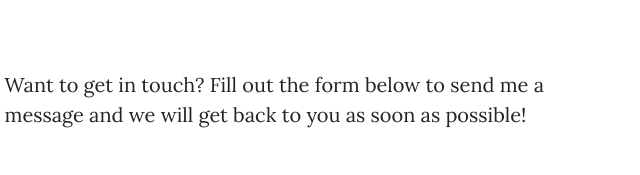
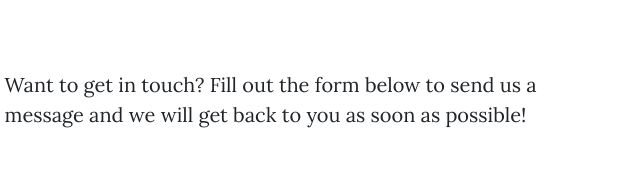
Before and after one commit to emmarcaber/JoMeEm-EPortfolio, a plain HTML site: page contact.html in a window 1280 px wide. Shown: the part 542-717 px from the top of the page, 341-981 px from the left. Drawn offline with nearby package versions, Linux system fonts and the light colour scheme.

Commit message:
Update contact.html

```diff
--- a/contact.html
+++ b/contact.html
@@ -89,7 +89,7 @@
         <div class="row gx-4 gx-lg-5 justify-content-center">
           <div class="col-md-10 col-lg-8 col-xl-7">
             <p>
-              Want to get in touch? Fill out the form below to send me a message
+              Want to get in touch? Fill out the form below to send us a message
               and we will get back to you as soon as possible!
             </p>
             <div class="my-5">
```
